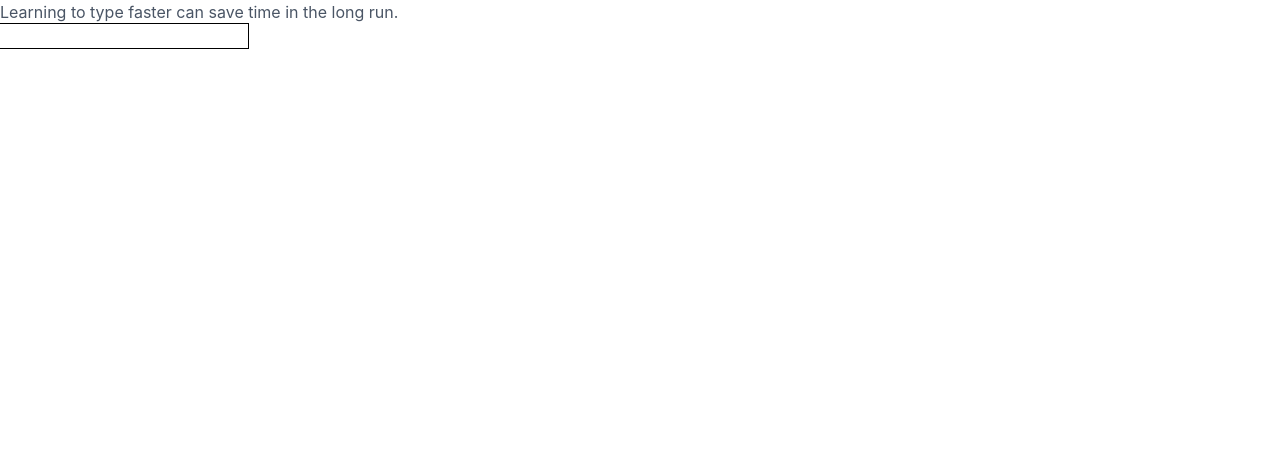
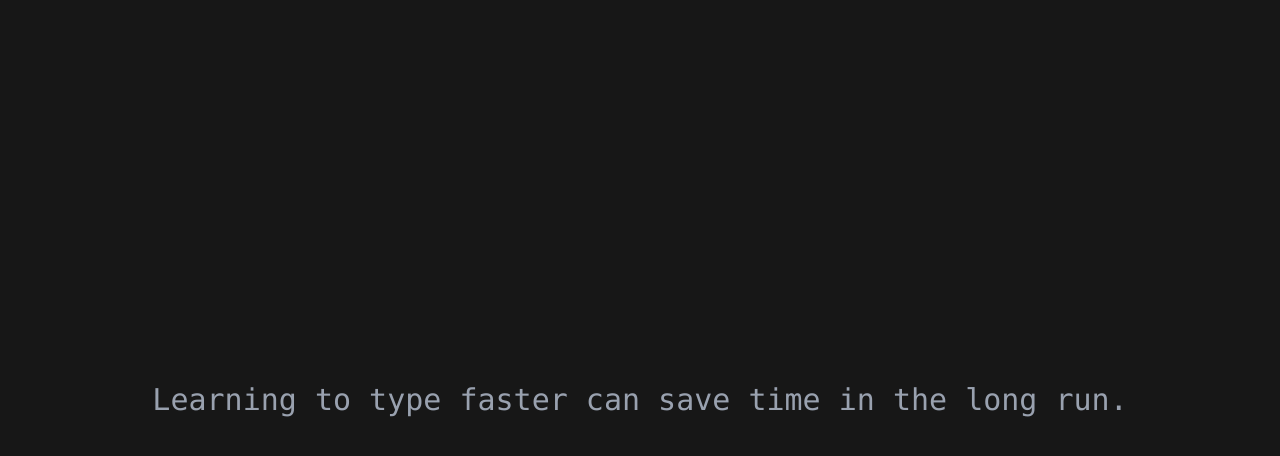
Before and after one commit to SyedTanzim/donkey-typing, a React (Vite) app: page / in a window 1280 px wide. Shown: the top 456 px of the page. Built offline with nearby package versions, Linux system fonts and the light colour scheme.

Commit message:
feat: add dark theme styling and hide input for clean typing experience

```diff
--- a/src/App.jsx
+++ b/src/App.jsx
@@ -8,24 +8,22 @@ function App() {
   const renderComponent = () => {
     if (isFinished) {
       return (
-        <>
-          <ResultsScreen accuracy={accuracy} wpm={wpm} reset={reset}></ResultsScreen>
-        </>
+        <ResultsScreen accuracy={accuracy} wpm={wpm} reset={reset}></ResultsScreen>
       )
     } else {
       return (
         <>
           <TextDisplay practiceText={practiceText} typedText={typedText}></TextDisplay>
-          <input className='outline-1' value={typedText} onChange={(e) => handleInput(e.target.value)} />
+          <input autoFocus className='opacity-0 absolute top-0 left-0 w-full h-full cursor-default' value={typedText} onChange={(e) => handleInput(e.target.value)} />
         </>
       )
     }
   }
 
   return (
-    <>
+    <div className='w-full h-screen flex justify-center items-center bg-neutral-900'>
       {renderComponent()}
-    </>
+    </div>
   )
 
 }
--- a/src/components/ResultsScreen.jsx
+++ b/src/components/ResultsScreen.jsx
@@ -3,11 +3,11 @@ import React from 'react'
 export const ResultsScreen = ({ accuracy, wpm, reset }) => {
 
     return (
-        <>
-            <h1>Test Complete</h1>
-            <h3>Accuracy: {accuracy}</h3>
-            <h3>Words Per Minute: {wpm}</h3>
-            <button onClick={reset}>Reset</button>
-        </>
+        <div className='flex flex-col items-center gap-6 bg-neutral-800 rounded-xl p-8'>
+            <h1 className = 'text-neutral-100 text-5xl font-bold '>Test Complete</h1>
+            <h3 className = 'text-blue-400  text-3xl font-bold'>Accuracy: {accuracy}</h3>
+            <h3 className = 'text-green-400  text-3xl font-bold'>Words Per Minute: {wpm}</h3>
+            <button className = 'cursor-pointer bg-neutral-700 hover:bg-neutral-600 text-neutral-100 px-6 py-2 rounded-lg' onClick={reset}>Reset</button>
+        </div>
     )
 }
--- a/src/components/TextDisplay.jsx
+++ b/src/components/TextDisplay.jsx
@@ -9,20 +9,20 @@ export const TextDisplay = ({ practiceText, typedText }) => {
 
         if (i < typedText.length) {
             if (typedText[i] == practiceText[i]) {
-                className = 'text-green-600'
+                className = 'text-green-400'
             }
             else {
-                className = 'text-red-600';
+                className = 'text-red-400';
             }
         } else {
-            className = 'text-gray-600'
+            className = 'text-gray-400'
         }
 
         return <span key={i} className={className}>{char}</span>
     })
 
     return (
-        <p>{characterElements}</p>
+        <p className='font-mono text-3xl leading-relaxed'>{characterElements}</p>
     )
 
 }
```
